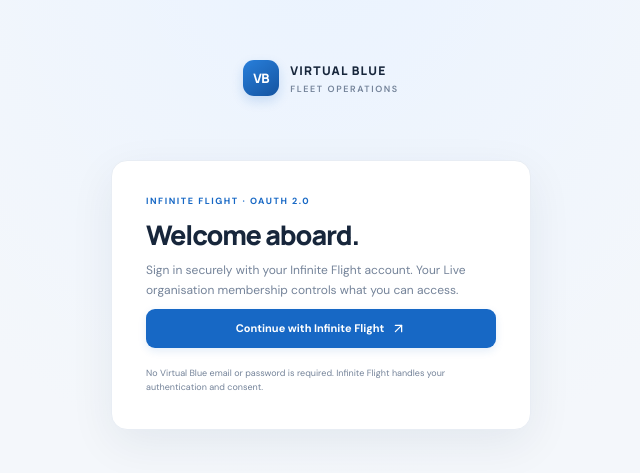
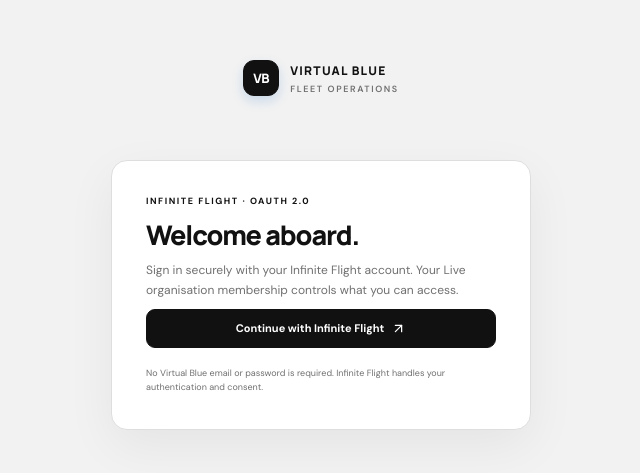
Before and after one commit to Gurnoor1-dev/live-dock, a Next.js app: page /login in a window 1280 px wide. Shown: the part 155-628 px from the top of the page, without its empty margins (319-959 px from the left). Built offline with nearby package versions, Linux system fonts and the light colour scheme.

Commit message:
Apply strict monochrome black white gray design system

```diff
--- a/src/app/globals.css
+++ b/src/app/globals.css
@@ -148,3 +148,64 @@ tbody tr:hover{background:#fafcff}
 @media(max-width:980px){.landing-hero{grid-template-columns:minmax(0,1fr) minmax(280px,.8fr);gap:20px}.landing-copy h1{font-size:clamp(52px,7.5vw,76px);letter-spacing:-3px}.landing-art{min-height:440px}.landing-highlights{grid-template-columns:1fr;gap:12px}.landing-divider{margin:30px 0 20px}}
 @media(max-width:680px){.landing-page{padding:0 21px}.landing-header{height:72px}.landing-brand img{width:37px;height:37px}.landing-header-right{gap:0}.landing-version{font-size:8px}.landing-secure{display:none}.landing-hero{display:flex;flex-direction:column;align-items:stretch;gap:4px;min-height:unset;padding:66px 0 35px}.landing-copy h1{font-size:clamp(53px,13vw,78px);letter-spacing:-3px;margin-bottom:20px}.landing-kicker{font-size:8px;letter-spacing:1px;margin-bottom:24px}.landing-description{font-size:13px;line-height:1.8;margin-bottom:25px}.landing-signin{width:100%;justify-content:flex-start;min-height:58px;font-size:13px}.landing-signin-arrow{margin-left:auto}.landing-divider{margin:31px 0 20px}.landing-highlights{grid-template-columns:1fr 1fr;gap:17px 10px}.landing-highlights>div:last-child{grid-column:1/-1}.landing-art{min-height:300px;margin:0 -20px -8px}.landing-globe{width:110%;right:-5%;top:50%}.landing-yoke{width:76%;right:8%;top:3%}.landing-art-caption{right:7%;bottom:0}.landing-footer{min-height:60px;flex-wrap:wrap;padding:13px 0;font-size:8px}.landing-footer>span:nth-child(2){display:none}}
 @media(prefers-reduced-motion:reduce){.landing-signin{transition:none}.landing-signin:hover{transform:none}}
+
+
+/* 2026 monochrome visual system: black, white and neutral greys only */
+:root{
+  color-scheme:light;
+  --bg:#f3f3f3;--surface:#fff;--surface-2:#f7f7f7;--line:#dedede;
+  --ink:#111;--muted:#707070;--blue:#171717;--blue-dark:#000;
+  --blue-soft:#ededed;--green:#303030;--green-soft:#ededed;
+  --amber:#555;--amber-soft:#ededed;--red:#333;--shadow:0 8px 28px rgba(0,0,0,.045)
+}
+.app-frame[data-theme=dark]{
+  color-scheme:dark;--bg:#090909;--surface:#111;--surface-2:#191919;
+  --line:#303030;--ink:#f5f5f5;--muted:#a0a0a0;--blue:#f0f0f0;
+  --blue-dark:#fff;--blue-soft:#252525;--green-soft:#252525;
+  --amber-soft:#252525;--red:#d0d0d0;--shadow:0 8px 30px rgba(0,0,0,.24)
+}
+.brand-mark,.workspace-icon,.stat-icon,.avatar,.fleet-row-icon,.landing-highlight-icon{
+  background:#ededed!important;color:#111!important
+}
+.brand-mark{background:#111!important;color:#fff!important;border:1px solid #111}
+.nav-item:hover,.nav-item.active{background:var(--blue-soft)!important;color:var(--ink)!important}
+.nav-item i{background:#222!important;color:#fff!important}
+.eyebrow,.top-login,.stat-icon,.fleet-row-icon{color:var(--ink)!important}
+.primary-button,.landing-signin{
+  background:#111!important;color:#fff!important;border:1px solid #111!important;
+  box-shadow:none!important
+}
+.primary-button:hover,.landing-signin:hover{background:#333!important;color:#fff!important}
+.app-frame[data-theme=dark] .primary-button,
+.app-frame[data-theme=dark] .landing-signin{background:#f4f4f4!important;color:#111!important;border-color:#f4f4f4!important}
+.outline-button:hover,.icon-button:hover,.fleet-aircraft-row:hover,.fleet-aircraft-row.selected{
+  border-color:var(--line)!important;background:var(--surface-2)!important;color:var(--ink)!important
+}
+.live-indicator i,.landing-secure i,.landing-footer i{background:#777!important;box-shadow:none!important}
+.status,.count-pill,.date-chip,.form-success,.form-error{filter:grayscale(1)}
+.legend-flight,.legend-ground,.legend-maintenance,.legend-stopped,.legend-unknown{background:#777!important}
+.aircraft-map-marker{filter:grayscale(1)}
+.maplibregl-map{filter:grayscale(1)}
+.brand-logo,.workspace-logo,.landing-brand img,.landing-globe,.landing-yoke,
+.aircraft-photo-frame img,.gallery-admin-photo img{filter:grayscale(1)}
+.vb-hub-marker{filter:grayscale(1);background-color:#fff!important;border-color:#fff!important}
+.landing-page{
+  --lp-bg:#080808;--lp-line:rgba(255,255,255,.15);--lp-gold:#eee;--lp-cyan:#bbb;
+  background:#080808!important;color:#f5f5f5!important
+}
+.landing-glow-one,.landing-glow-two{background:#777!important;opacity:.08!important}
+.landing-kicker,.landing-version,.landing-art-caption>span{color:#eee!important}
+.landing-copy h1 em{background:none!important;color:#fff!important}
+.landing-description,.landing-brand small,.landing-secure,.landing-version,
+.landing-auth-note,.landing-highlights small,.landing-footer,.landing-art-caption small{color:#aaa!important}
+.landing-kicker>span,.landing-divider{background:#555!important}
+.landing-signin{background:#f2f2f2!important;color:#111!important;border-color:#f2f2f2!important}
+.landing-signin:hover{background:#ddd!important;color:#111!important}
+.landing-signin-icon,.landing-highlight-icon{background:#222!important;color:#fff!important;border-color:#444!important}
+.landing-art-caption{background:rgba(12,12,12,.88)!important;border-color:#444!important}
+.landing-art-caption>span{background:#eee!important;color:#111!important}
+.landing-orbit,.landing-orbit-two{border-color:rgba(255,255,255,.12)!important}
+.auth-page{background:#f2f2f2!important}
+.auth-card{background:#fff!important;border:1px solid #dedede!important;box-shadow:0 16px 50px rgba(0,0,0,.06)!important}
+.brand-mark{background:#111!important}
+@media(max-width:720px){.sidebar{background:var(--surface)}}
```
